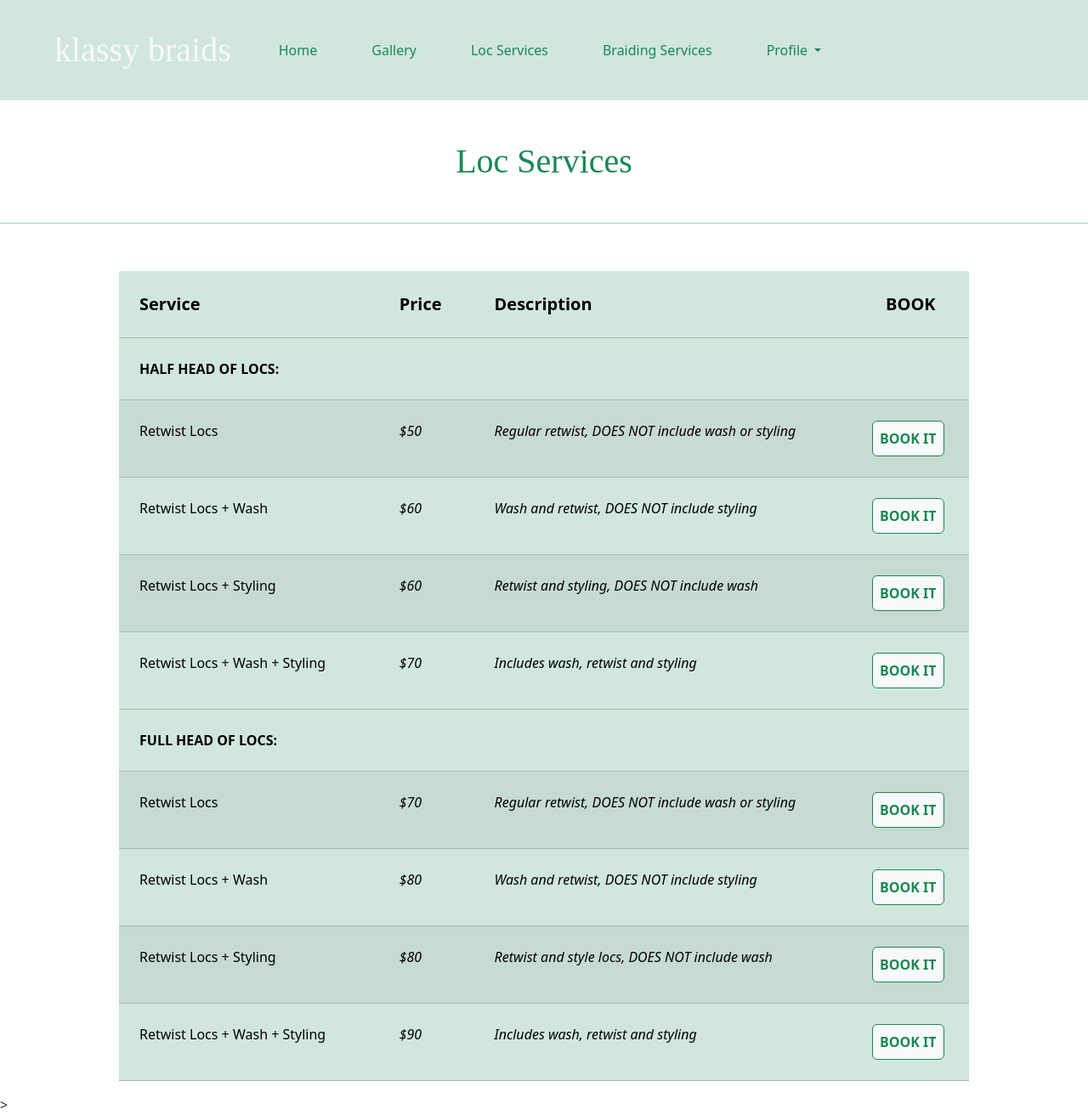
After one commit to wrightm26/Hair-Appointment-Application, a Flask app: page /locservices in a window 1280 px wide. The commit adds this page. Shown: the whole page at 85% size. Run offline with Flask 3, Linux system fonts and the light colour scheme; some web fonts are replaced.

Commit message:
added gallery page and edited services and header

```diff
--- a/app/routes.py
+++ b/app/routes.py
@@ -9,6 +9,14 @@ def index():
 def login():
     return render_template('login.html')
 
-@app.route('/services')
-def services():
-    return render_template('services.html')
+@app.route('/locservices')
+def locservices():
+    return render_template('locservices.html')
+
+@app.route('/braidservices')
+def braidservices():
+    return render_template('braidservices.html')
+
+@app.route('/gallery')
+def braidservices():
+    return render_template('gallery.html')
--- /dev/null
+++ b/app/templates/locservices.html
@@ -0,0 +1,92 @@
+{% extends 'base.html' %}
+
+{% block title %} Loc Services {% endblock %}
+
+{% block header %}
+    <h1 class="text-success fw-lighter fs-1 border-bottom border-success-subtle pb-5" id="services"> Loc Services</h1>
+{% endblock %}
+
+{% block content %}
+    <div class="container">
+        <div class="row justify-content-center">
+            <table class="table table-success table-striped" id="table">
+                <thead>
+                    <tr>
+                      <th scope="col" class="fw-bolder p-4 fs-5">Service</th>
+                      <th scope="col" class="fw-bolder p-4 fs-5">Price</th>
+                      <th scope="col" class="fw-bolder p-4 fs-5">Description</th>
+                      <th scope="col" class="fw-bolder p-4 fs-5">BOOK</th>
+                    </tr>
+                </thead>
+                <thead>
+                    <tr>
+                        <th scope="col" class="fw-bold p-4">HALF HEAD OF LOCS:</th>
+                        <th scope="col" class="fw-lighter p-4"></th>
+                        <th scope="col" class="fw-lighter p-4"></th>
+                        <th scope="col" class="fw-lighter p-4"></th>
+                    </tr>
+                </thead>
+                <tbody>
+                    <tr >
+                        <td class="p-4 fw-lighter ">Retwist Locs</td>
+                        <td class="p-4 fw-lighter fst-italic">$50</td>
+                        <td class="p-4 fst-italic fw-lighter">Regular retwist, <strong>DOES NOT</strong> include wash or styling</td>
+                        <td class="pt-4"><button type="button" class="btn btn-outline-success bg-light p-2 fw-bold mb-3">BOOK IT</button></td>
+                    </tr>
+                    <tr >
+                        <td class="p-4 fw-lighter ">Retwist Locs + Wash</td>
+                        <td class="p-4 fw-lighter fst-italic">$60</td>
+                        <td class="p-4 fst-italic fw-lighter"> Wash and retwist,  <strong>DOES NOT</strong> include styling</td>
+                        <td class="pt-4"><button type="button" class="btn btn-outline-success bg-light p-2 fw-bold mb-3">BOOK IT</button></td>
+                    </tr>
+                    <tr >
+                        <td class="p-4 fw-lighter ">Retwist Locs + Styling</td>
+                        <td class="p-4 fw-lighter fst-italic">$60</td>
+                        <td class="p-4 fst-italic fw-lighter"> Retwist and styling,  <strong>DOES NOT</strong> include wash</td>
+                        <td class="pt-4"><button type="button" class="btn btn-outline-success bg-light p-2 fw-bold mb-3">BOOK IT</button></td>
+                    </tr>
+                    <tr >
+                        <td class="p-4 fw-lighter ">Retwist Locs + Wash + Styling</td>
+                        <td class="p-4 fw-lighter fst-italic">$70</td>
+                        <td class="p-4 fst-italic fw-lighter">Includes wash, retwist and styling</td>
+                        <td class="pt-4"><button type="button" class="btn btn-outline-success bg-light p-2 fw-bold mb-3">BOOK IT</button></td>
+                    </tr>
+                </tbody>
+                <thead>
+                    <tr>
+                        <th scope="col" class="fw-bold p-4">FULL HEAD OF LOCS:</th>
+                        <th scope="col" class="fw-lighter p-4"></th>
+                        <th scope="col" class="fw-bold p-4 text-center"></th>
+                        <th scope="col" class="fw-lighter p-4"></th>
+                    </tr>
+                </thead>
+                <tbody>
+                    <tr >
+                        <td class="p-4 fw-lighter ">Retwist Locs</td>
+                        <td class="p-4 fw-lighter fst-italic">$70</td>
+                        <td class="p-4 fst-italic fw-lighter">Regular retwist, <strong>DOES NOT</strong> include wash or styling</td>
+                        <td class="pt-4"><button type="button" class="btn btn-outline-success bg-light p-2 fw-bold mb-3">BOOK IT</button></td>
+                    </tr>
+                    <tr >
+                        <td class="p-4 fw-lighter ">Retwist Locs + Wash</td>
+                        <td class="p-4 fw-lighter fst-italic">$80</td>
+                        <td class="p-4 fst-italic fw-lighter"> Wash and retwist,  <strong>DOES NOT</strong> include styling</td>
+                        <td class="pt-4"><button type="button" class="btn btn-outline-success bg-light p-2 fw-bold mb-3">BOOK IT</button></td>
+                    </tr>
+                    <tr >
+                        <td class="p-4 fw-lighter ">Retwist Locs + Styling</td>
+                        <td class="p-4 fw-lighter fst-italic">$80</td>
+                        <td class="p-4 fst-italic fw-lighter"> Retwist and style locs,  <strong>DOES NOT</strong> include wash</td>
+                        <td class="pt-4"><button type="button" class="btn btn-outline-success bg-light p-2 fw-bold mb-3">BOOK IT</button></td>
+                    </tr>
+                    <tr >
+                        <td class="p-4 fw-lighter ">Retwist Locs + Wash + Styling</td>
+                        <td class="p-4 fw-lighter fst-italic">$90</td>
+                        <td class="p-4 fst-italic fw-lighter">Includes wash, retwist and styling</td>
+                        <td class="pt-4"><button type="button" class="btn btn-outline-success bg-light p-2 fw-bold mb-3">BOOK IT</button></td>
+                    </tr>
+                </tbody>
+            </table>
+        </div>
+    </div>
+{% endblock %}
--- a/app/templates/navbar.html
+++ b/app/templates/navbar.html
@@ -1,7 +1,7 @@
 
   <nav class="navbar navbar-expand-lg bg-success-subtle sticky-top">
     <div class="container-fluid p-3 justify-content-center">
-      <a a class="navbar-brand fs-1 fw-lighter text-success me-5 ms-5" href="/" id="header-title">klassy braids</a>
+      <a a class="navbar-brand fs-1 fw-lighter text-light me-5 ms-5" href="/" id="header-title">klassy braids</a>
       <button class="navbar-toggler bg-success btn btn-outline-success" type="button" data-bs-toggle="collapse" data-bs-target="#navbarSupportedContent" aria-controls="navbarSupportedContent" aria-expanded="false" aria-label="Toggle navigation">
         <span class="navbar-toggler-icon"></span>
       </button>
@@ -11,7 +11,13 @@
             <a class="nav-link active me-5 text-success fw-lighter" aria-current="page" href="/">Home</a>
           </li>
           <li class="nav-item">
-            <a class="nav-link me-5 text-success fw-lighter" href="/services">Services</a>
+            <a class="nav-link me-5 text-success fw-lighter" href="/gallery">Gallery</a>
+          </li>
+          <li class="nav-item">
+            <a class="nav-link me-5 text-success fw-lighter" href="/locservices">Loc Services</a>
+          </li>
+          <li class="nav-item">
+            <a class="nav-link me-5 text-success fw-lighter" href="/braidservices">Braiding Services</a>
           </li>
           <li class="nav-item dropdown">
             <a class="nav-link dropdown-toggle me-5 text-success fw-lighter" href="#" role="button" data-bs-toggle="dropdown" aria-expanded="false">
```
Also changed, not shown: app/templates/braidservices.html (renamed from app/templates/services.html, +65 -41 lines), app/templates/index.html (+15 -4 lines), app/templates/gallery.html (added).
